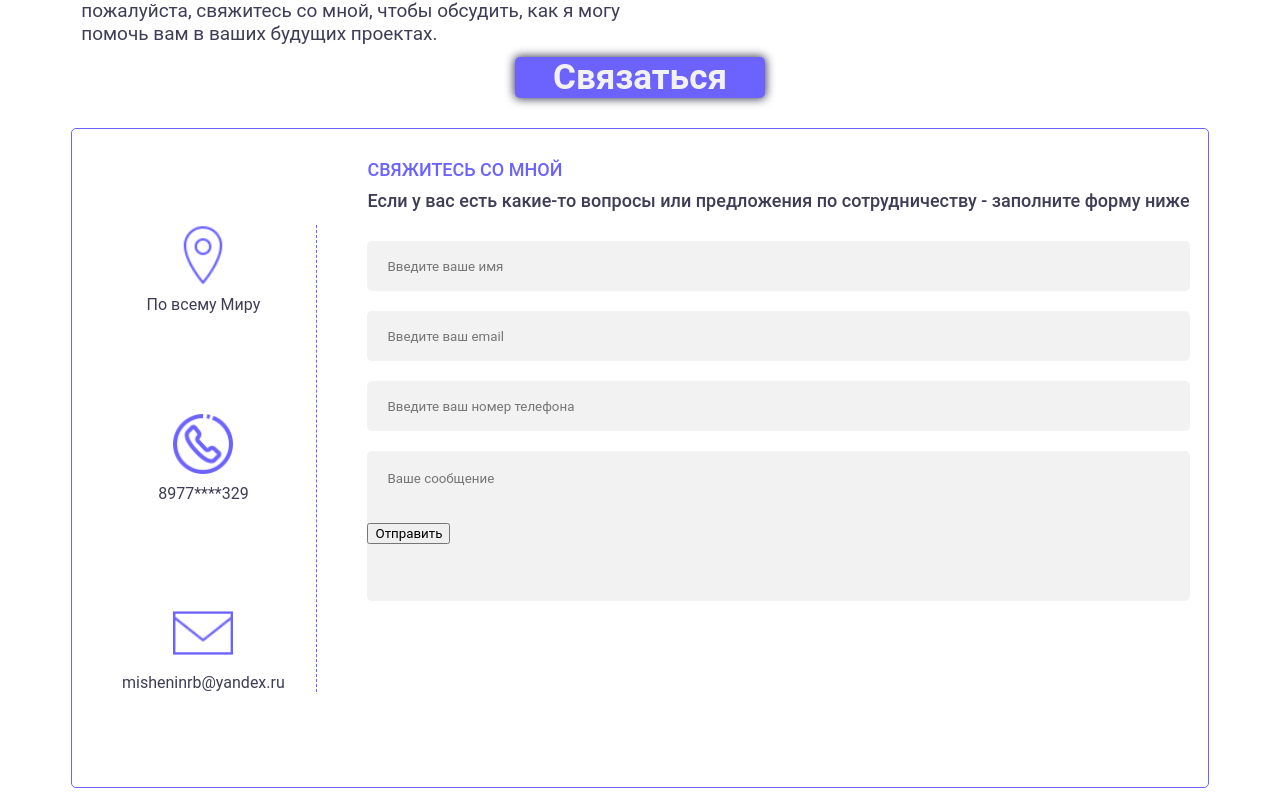
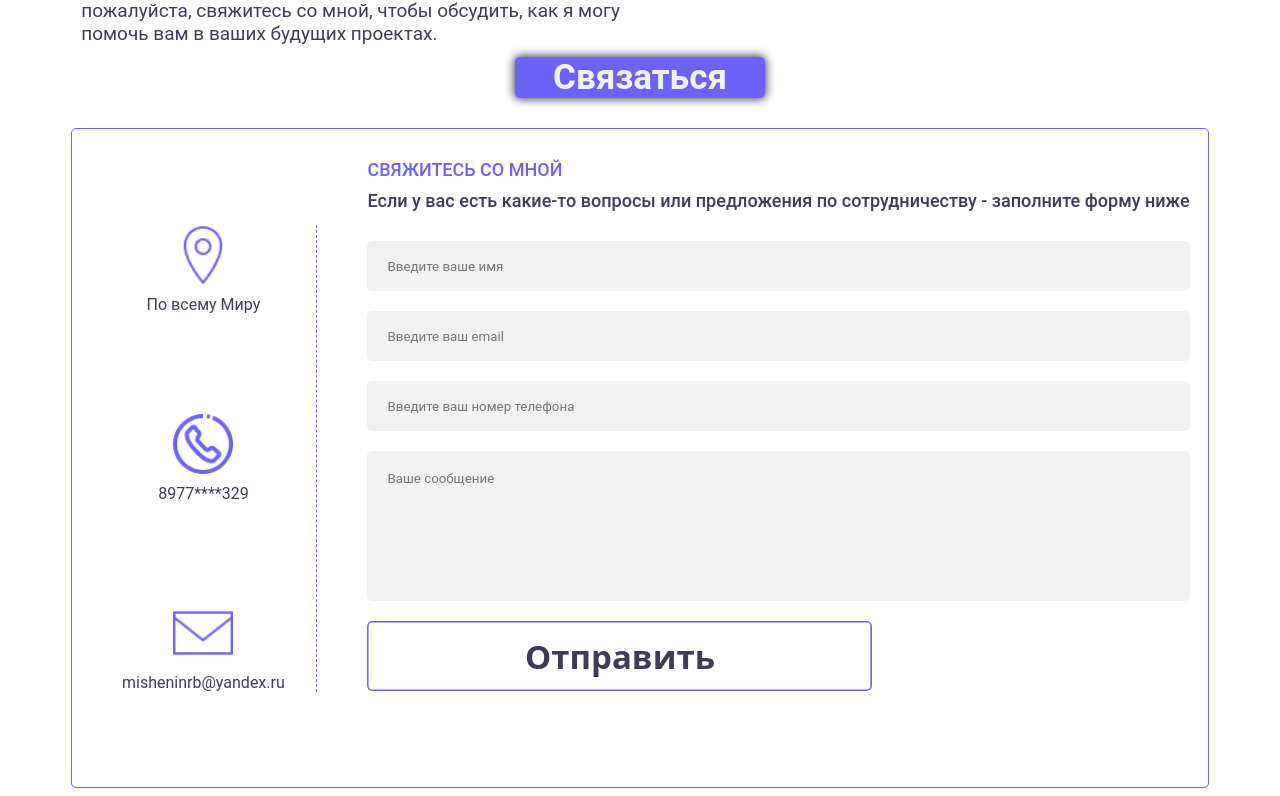
Before and after one commit to MisheninRoman/MisheninRoman.github.io, a plain HTML site: page index.html in a window 1280 px wide. Shown: the part 2292-3088 px from the top of the page. Drawn offline with nearby package versions, Linux system fonts and the light colour scheme.

Commit message:
restyle btn for form

```diff
--- a/sass/_form.sass
+++ b/sass/_form.sass
@@ -33,7 +33,7 @@
                 resize: none
                 padding: 20px
                 min-height: 150px
-    &-btn input
+    &-btn button
         margin-top: 100px
         width: 505px
         height: 70px
```
Also changed, not shown: css/style.css.
